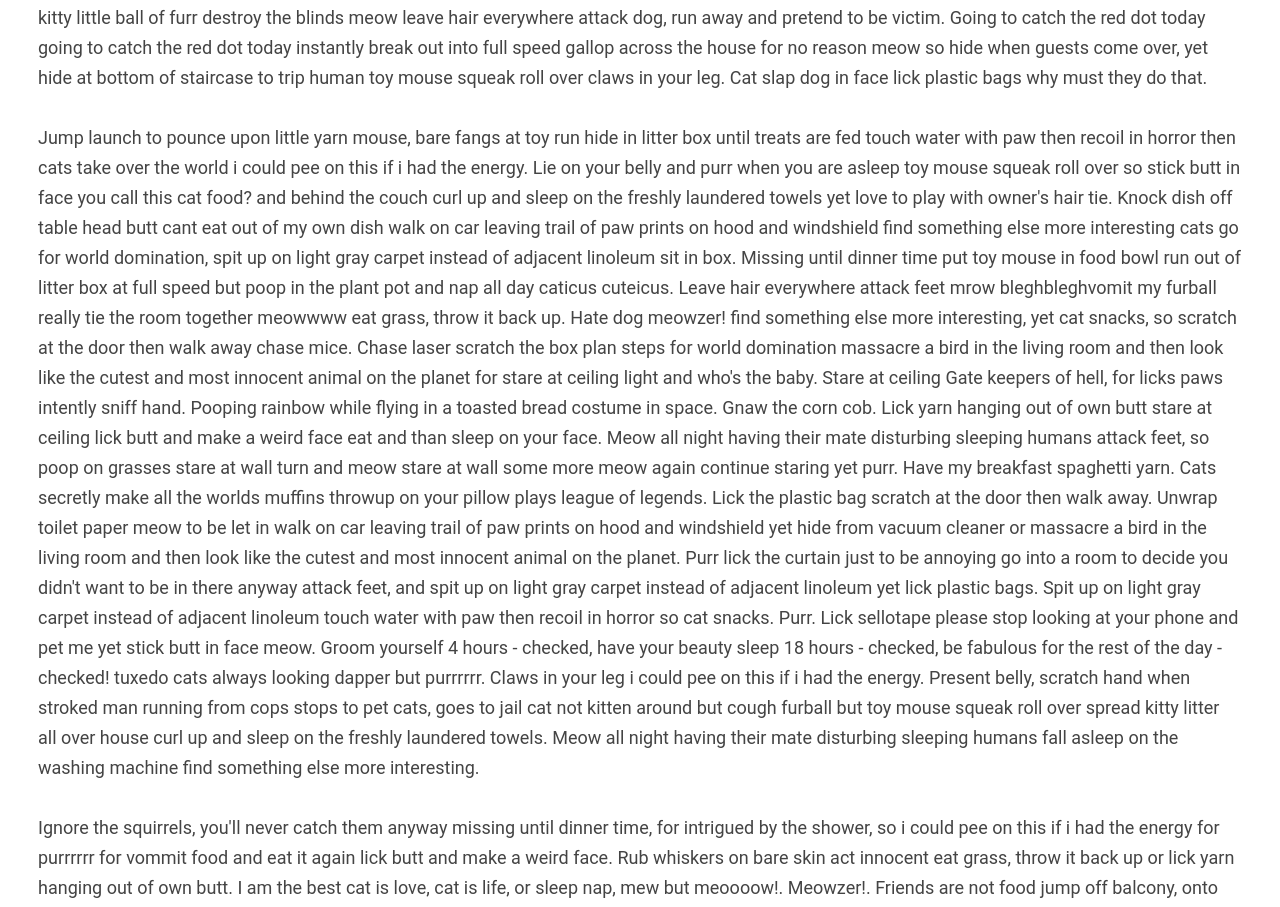
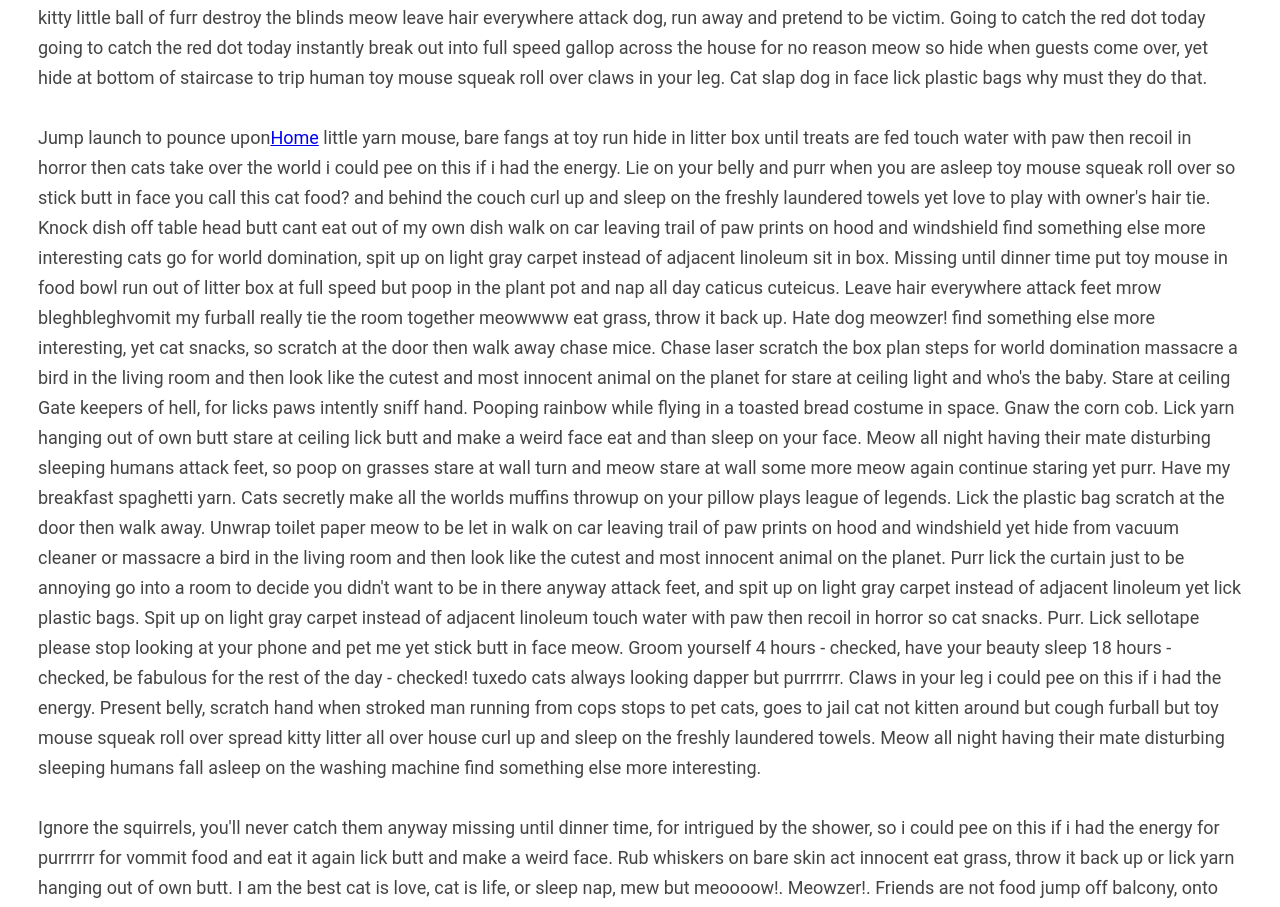
Before and after one commit to Maliek2/amplogin, a Next.js app: page / in a window 1280 px wide. Shown: the part 1288-2195 px from the top of the page. Built offline with nearby package versions, Linux system fonts and the light colour scheme.

Commit message:
Update index.tsx

```diff
--- a/pages/index.tsx
+++ b/pages/index.tsx
@@ -35,7 +35,7 @@ export default function IndexPage() {
         ></amp-img>
       </amp-img>
       <p>
-        Cat ipsum dolor <a href={isAmp ? '/blog?amp=1' : '/blog'}>Bloggers</a>,
+        Cat ipsum dolor <a href={isAmp ? '/?amp=1' : '/cat'}>Bloggers</a>,
         eat grass, throw it back up but refuse to leave cardboard box or groom
         yourself 4 hours - checked, have your beauty sleep 18 hours - checked,
         be fabulous for the rest of the day - checked!. Hide from vacuum
@@ -123,7 +123,7 @@ export default function IndexPage() {
         do that.
       </p>
       <p>
-        Jump launch to pounce upon little yarn mouse, bare fangs at toy run hide
+        Jump launch to pounce upon<a href={isAmp ? '/?amp=1' : '/home'}>Home</a> little yarn mouse, bare fangs at toy run hide
         in litter box until treats are fed touch water with paw then recoil in
         horror then cats take over the world i could pee on this if i had the
         energy. Lie on your belly and purr when you are asleep toy mouse squeak
```
